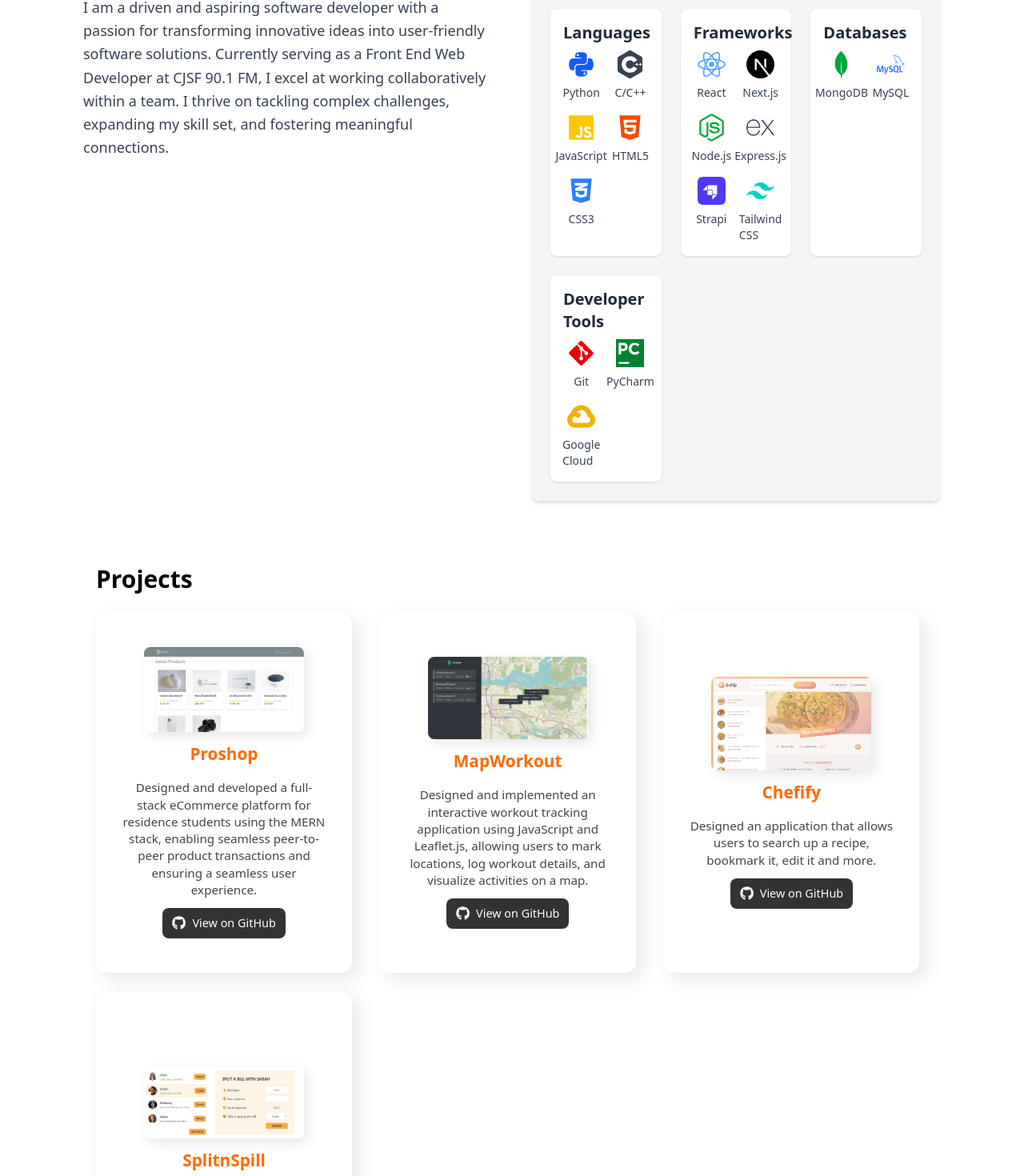
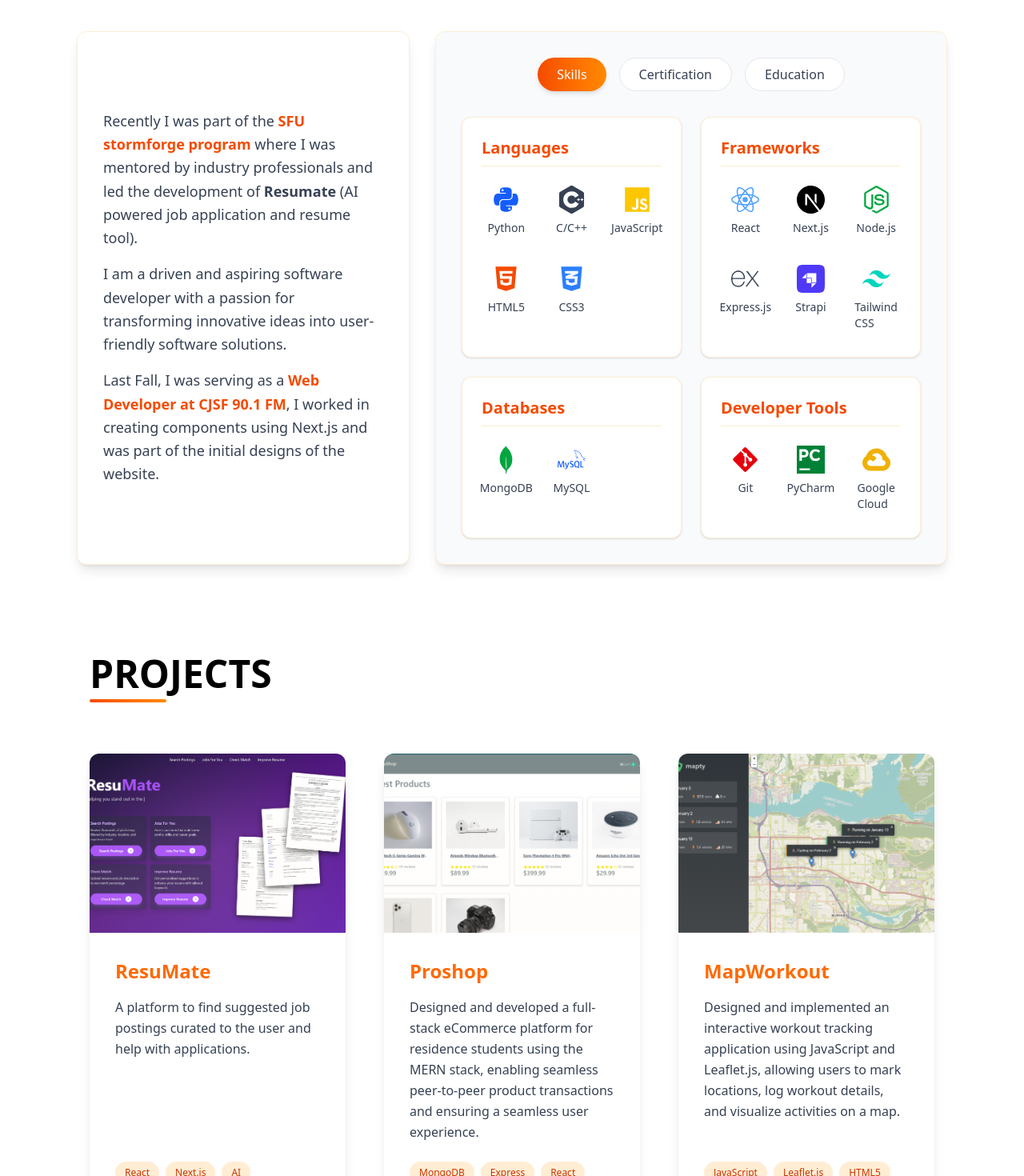
Before and after one commit to Manan565/manan565.github.io, a React (Vite) app: page / in a window 1280 px wide. Shown: the part 716-2186 px from the top of the page at 80% size. Built offline with nearby package versions, Linux system fonts and the light colour scheme.

Commit message:
fixed important styling and updated details

```diff
--- a/src/App.jsx
+++ b/src/App.jsx
@@ -1,7 +1,7 @@
 import Header from "./components/Header.jsx";
 import Card from "./components/Card.jsx";
 import About from "./components/About.jsx";
-import Projects from "./components/projects.jsx";
+import Projects from "./components/Projects.jsx";
 import Contact from "./components/Contact.jsx";
 const App = () => {
   return (
--- a/src/components/About.jsx
+++ b/src/components/About.jsx
@@ -99,33 +99,51 @@ const About = () => {
   const [activeSection, setActiveSection] = useState("skills");
 
   return (
-    <div className="container mx-auto px-6 py-10">
-      {/* About Me Section */}
-      <div className="grid grid-cols-1 md:grid-cols-2 gap-12 items-start">
-        {/* Left Side: Text Content */}
-        <div>
-          <h1 className="text-5xl font-bold mb-6">ABOUT ME</h1>
-          <p className="text-lg leading-relaxed text-gray-700">
+    <div className="container mx-auto px-0 sm:px-4 py-12 max-w-7xl">
+      {/* Left-aligned header with less container padding */}
+      <div className="mb-12 pl-4">
+        <h1 className="text-5xl font-bold mb-2 text-black">ABOUT ME</h1>
+        <div className="h-1 w-24 bg-gradient-to-r from-orange-600 to-orange-400 rounded-full"></div>
+      </div>
+
+      {/* Main content */}
+      <div className="grid grid-cols-1 lg:grid-cols-5 gap-8">
+        {/* Left Side: Text Content - spans 2 columns */}
+        <div className="lg:col-span-2 bg-white p-8 rounded-xl shadow-lg border border-orange-100 flex flex-col justify-center">
+          <p className="text-lg leading-relaxed text-gray-700 mb-4">
+            Recently I was part of the{" "}
+            <span className="font-semibold text-orange-600">
+              SFU stormforge program
+            </span>{" "}
+            where I was mentored by industry professionals and led the
+            development of <span className="font-semibold">Resumate</span> (AI
+            powered job application and resume tool).
+          </p>
+          <p className="text-lg leading-relaxed text-gray-700 mb-4">
             I am a driven and aspiring software developer with a passion for
             transforming innovative ideas into user-friendly software solutions.
-            Currently serving as a Front End Web Developer at CJSF 90.1 FM, I
-            excel at working collaboratively within a team. I thrive on tackling
-            complex challenges, expanding my skill set, and fostering meaningful
-            connections.
+          </p>
+          <p className="text-lg leading-relaxed text-gray-700">
+            Last Fall, I was serving as a{" "}
+            <span className="font-semibold text-orange-600">
+              Web Developer at CJSF 90.1 FM
+            </span>
+            , I worked in creating components using Next.js and was part of the
+            initial designs of the website.
           </p>
         </div>
 
-        {/* Right Side: Skills & Sections */}
-        <div className="bg-gray-100 p-6 rounded-lg shadow-md">
+        {/* Right Side: Skills & Sections - spans 3 columns */}
+        <div className="lg:col-span-3 bg-gray-50 p-8 rounded-xl shadow-lg border border-orange-100">
           {/* Section Buttons */}
-          <div className="flex justify-center space-x-4 mb-6">
+          <div className="flex justify-center space-x-4 mb-8">
             {["skills", "certification", "education"].map((section) => (
               <button
                 key={section}
-                className={`px-5 py-2 rounded-md font-medium transition-all ${
+                className={`px-6 py-2 rounded-full font-medium transition-all duration-300 transform hover:scale-105 ${
                   activeSection === section
-                    ? "bg-orange-600 text-white shadow-md"
-                    : "bg-gray-300 text-gray-800"
+                    ? "bg-gradient-to-r from-orange-600 to-orange-400 text-white shadow-md"
+                    : "bg-white text-gray-700 border border-gray-200 hover:border-orange-300"
                 }`}
                 onClick={() => setActiveSection(section)}
               >
@@ -135,38 +153,45 @@ const About = () => {
           </div>
 
           {/* Section Content */}
-          <div className="mt-4">
+          <div className="mt-6">
             {/* CERTIFICATIONS SECTION */}
             {activeSection === "certification" && (
-              <div className="p-4 bg-white rounded-lg shadow">
-                <h2 className="text-xl font-semibold text-gray-800 mb-3">
+              <div className="p-6 bg-white rounded-xl shadow-sm border border-orange-100 transform transition-all duration-500">
+                <h2 className="text-2xl font-semibold text-orange-600 mb-4">
                   Certifications
                 </h2>
-                <ul className="list-disc list-inside text-gray-700">
-                  <li>AI 2 ECTS Credit Course</li>
+                <ul className="space-y-3">
+                  <li className="flex items-center">
+                    <div className="w-3 h-3 rounded-full bg-orange-500 mr-3"></div>
+                    <span className="text-gray-700">
+                      Elements of AI 2 ECTS Credit Course
+                    </span>
+                  </li>
                 </ul>
               </div>
             )}
 
             {/* SKILLS SECTION */}
             {activeSection === "skills" && (
-              <div className="grid grid-cols-2 md:grid-cols-3 gap-6">
+              <div className="grid grid-cols-1 md:grid-cols-2 gap-6 transform transition-all duration-500">
                 {skillsData.map((category) => (
                   <div
                     key={category.category}
-                    className="bg-white p-4 rounded-lg shadow-sm"
+                    className="bg-white p-6 rounded-xl shadow-sm border border-orange-100 hover:shadow-md transition-all"
                   >
-                    <h2 className="text-xl font-semibold mb-2 text-gray-800">
+                    <h2 className="text-xl font-semibold mb-4 text-orange-600 border-b border-orange-100 pb-2">
                       {category.category}
                     </h2>
-                    <div className="grid grid-cols-2 gap-4">
+                    <div className="grid grid-cols-2 sm:grid-cols-3 gap-5">
                       {category.skills.map((skill) => (
                         <div
                           key={skill.name}
-                          className="flex flex-col items-center space-y-2"
+                          className="flex flex-col items-center space-y-2 p-2 rounded-lg hover:bg-orange-50 transition-colors"
                         >
                           {skill.icon}
-                          <p className="text-sm text-gray-700">{skill.name}</p>
+                          <p className="text-sm font-medium text-gray-700">
+                            {skill.name}
+                          </p>
                         </div>
                       ))}
                     </div>
@@ -177,16 +202,25 @@ const About = () => {
 
             {/* EDUCATION SECTION */}
             {activeSection === "education" && (
-              <div className="p-4 bg-white rounded-lg shadow">
-                <h2 className="text-xl font-semibold text-gray-800 mb-3">
+              <div className="p-6 bg-white rounded-xl shadow-sm border border-orange-100 transform transition-all duration-500">
+                <h2 className="text-2xl font-semibold text-orange-600 mb-4">
                   Education
                 </h2>
-                <div className="text-gray-700">
-                  <p className="font-medium">Simon Fraser University</p>
-                  <p>BSc in Computer Science</p>
-                  <p className="text-sm text-gray-500">
-                    September 2023 - Present
-                  </p>
+                <div className="flex items-start space-x-4">
+                  <div className="w-12 h-12 bg-orange-100 rounded-full flex items-center justify-center flex-shrink-0">
+                    <span className="text-orange-600 text-xl font-bold">
+                      SFU
+                    </span>
+                  </div>
+                  <div>
+                    <p className="font-semibold text-lg text-gray-800">
+                      Simon Fraser University
+                    </p>
+                    <p className="text-gray-700">BSc in Computer Science</p>
+                    <p className="text-sm text-gray-500 mt-1">
+                      September 2023 - Present
+                    </p>
+                  </div>
                 </div>
               </div>
             )}
--- a/src/components/Buttonres.jsx
+++ b/src/components/Buttonres.jsx
@@ -6,7 +6,7 @@ const Buttonres = () => {
       <div className="wrapper">
         {/* Resume Button */}
         <a
-          href="/man_res_v3.pdf"
+          href="/EA_Manan_res.pdf"
           target="_blank"
           rel="noopener noreferrer"
           className="button"
--- /dev/null
+++ b/src/components/ProjectCard.jsx
@@ -0,0 +1,96 @@
+// ProjectCard.jsx
+import { useState } from "react";
+import { FaGithub } from "react-icons/fa";
+
+const ProjectCard = ({
+  title,
+  description,
+  image,
+  githubLink,
+  technologies = [],
+}) => {
+  const [imageError, setImageError] = useState(false);
+
+  const handleImageError = () => {
+    setImageError(true);
+  };
+
+  // Safely get first character of title, with fallback
+  const getFirstChar = () => {
+    if (title && typeof title === "string" && title.length > 0) {
+      return title.charAt(0);
+    }
+    return "P"; // Default fallback if title is undefined or empty
+  };
+
+  return (
+    <div className="bg-white rounded-xl overflow-hidden shadow-lg hover:shadow-xl transition-all duration-300 transform hover:scale-[1.02] h-full flex flex-col w-full max-w-sm">
+      {/* Image Container with increased height */}
+      <div className="h-56 overflow-hidden relative bg-gray-100">
+        <div className="absolute inset-0 bg-gradient-to-b from-transparent to-orange-100/10"></div>
+
+        {/* Fallback for image errors */}
+        {imageError ? (
+          <div className="w-full h-full flex items-center justify-center bg-orange-50">
+            <span className="text-5xl font-bold text-orange-500">
+              {getFirstChar()}
+            </span>
+          </div>
+        ) : (
+          image && (
+            <img
+              src={image}
+              alt={title || "Project"}
+              className="w-full h-full object-cover object-center transition-transform duration-700 hover:scale-110"
+              onError={handleImageError}
+            />
+          )
+        )}
+      </div>
+
+      {/* Content Container with increased padding */}
+      <div className="p-8 flex flex-col flex-grow">
+        {/* Title with Orange Accent */}
+        <h2 className="text-2xl font-bold mb-4 text-orange-500">
+          {title || "Project"}
+        </h2>
+
+        {/* Description with increased line height */}
+        <p className="text-gray-700 mb-6 flex-grow leading-relaxed">
+          {description || "No description available"}
+        </p>
+
+        {/* Technologies Used with increased spacing */}
+        {technologies && technologies.length > 0 && (
+          <div className="mb-6">
+            <div className="flex flex-wrap gap-2">
+              {technologies.map((tech, index) => (
+                <span
+                  key={index}
+                  className="px-3 py-1.5 bg-orange-100 text-orange-700 text-xs font-medium rounded-full"
+                >
+                  {tech}
+                </span>
+              ))}
+            </div>
+          </div>
+        )}
+
+        {/* GitHub Link Button with increased padding */}
+        {githubLink && (
+          <a
+            href={githubLink}
+            target="_blank"
+            rel="noopener noreferrer"
+            className="inline-flex items-center justify-center gap-2 bg-gray-800 hover:bg-gray-700 text-white py-3 px-5 rounded-lg transition-colors duration-300 mt-auto w-full"
+          >
+            <FaGithub className="text-lg" />
+            <span>View on GitHub</span>
+          </a>
+        )}
+      </div>
+    </div>
+  );
+};
+
+export default ProjectCard;
--- a/src/components/projects.jsx
+++ b/src/components/projects.jsx
@@ -1,17 +1,29 @@
-import Cardpro from "./Cardpro";
+// Projects.jsx
+import ProjectCard from "./ProjectCard.jsx";
 
+// Import images
 import proshop from "../assets/images/proshop.png";
 import mapty from "../assets/images/mapty.png";
 import chefify from "../assets/images/chefify.png";
 import split from "../assets/images/split.png";
+import res from "../assets/images/Screenshot_2025-03-28 021625.png";
 
-const projs = [
+const projectsData = [
+  {
+    title: "ResuMate",
+    description:
+      "A platform to find suggested job postings curated to the user and help with applications.",
+    image: res,
+    githubLink: "https://github.com/CMPT-276-SPRING-2025/final-project-lakes",
+    technologies: ["React", "Next.js", "AI", "Tailwind CSS"],
+  },
   {
     title: "Proshop",
     description:
       "Designed and developed a full-stack eCommerce platform for residence students using the MERN stack, enabling seamless peer-to-peer product transactions and ensuring a seamless user experience.",
     image: proshop,
-    githubLink: "https://github.com/Manan565/Proshop2", // GitHub Repo Link
+    githubLink: "https://github.com/Manan565/Proshop2",
+    technologies: ["MongoDB", "Express", "React", "Node.js"],
   },
   {
     title: "MapWorkout",
@@ -19,6 +31,7 @@ const projs = [
       "Designed and implemented an interactive workout tracking application using JavaScript and Leaflet.js, allowing users to mark locations, log workout details, and visualize activities on a map.",
     image: mapty,
     githubLink: "https://github.com/Manan565/WorkoutMap",
+    technologies: ["JavaScript", "Leaflet.js", "HTML5", "CSS3"],
   },
   {
     title: "Chefify",
@@ -26,6 +39,7 @@ const projs = [
       "Designed an application that allows users to search up a recipe, bookmark it, edit it and more.",
     image: chefify,
     githubLink: "https://github.com/Manan565/chefify",
+    technologies: ["React", "JavaScript", "CSS3"],
   },
   {
     title: "SplitnSpill",
@@ -33,22 +47,31 @@ const projs = [
       "A simple React application that allows a group of friends to split any desired bill.",
     image: split,
     githubLink: "https://github.com/Manan565/splitnspill",
+    technologies: ["React", "JavaScript", "CSS3"],
   },
 ];
 
 const Projects = () => {
   return (
-    <div className="p-10">
-      <h1 className="text-3xl font-bold mb-6">Projects</h1>
-      <div className="grid grid-cols-1 md:grid-cols-2 lg:grid-cols-3 gap-6">
-        {projs.map((item) => (
-          <Cardpro
-            key={item.title}
-            title={item.title}
-            description={item.description}
-            image={item.image}
-            githubLink={item.githubLink} // Pass GitHub Link
-          />
+    <div className="px-0 sm:px-4 py-16 max-w-7xl mx-auto">
+      {/* Left-aligned header with more bottom margin */}
+      <div className="mb-16 pl-4">
+        <h1 className="text-5xl font-bold mb-2 text-black">PROJECTS</h1>
+        <div className="h-1 w-24 bg-gradient-to-r from-orange-600 to-orange-400 rounded-full"></div>
+      </div>
+
+      {/* Project Cards Grid with increased gap and centering */}
+      <div className="grid grid-cols-1 md:grid-cols-2 lg:grid-cols-3 gap-12 px-4">
+        {projectsData.map((project) => (
+          <div key={project.title} className="flex justify-center">
+            <ProjectCard
+              title={project.title}
+              description={project.description}
+              image={project.image}
+              githubLink={project.githubLink}
+              technologies={project.technologies}
+            />
+          </div>
         ))}
       </div>
     </div>
```
Also changed, not shown: src/assets/images/Screenshot_2025-03-28 021625.png (added), 1 other file (tests, documents, lock files or other folders).
